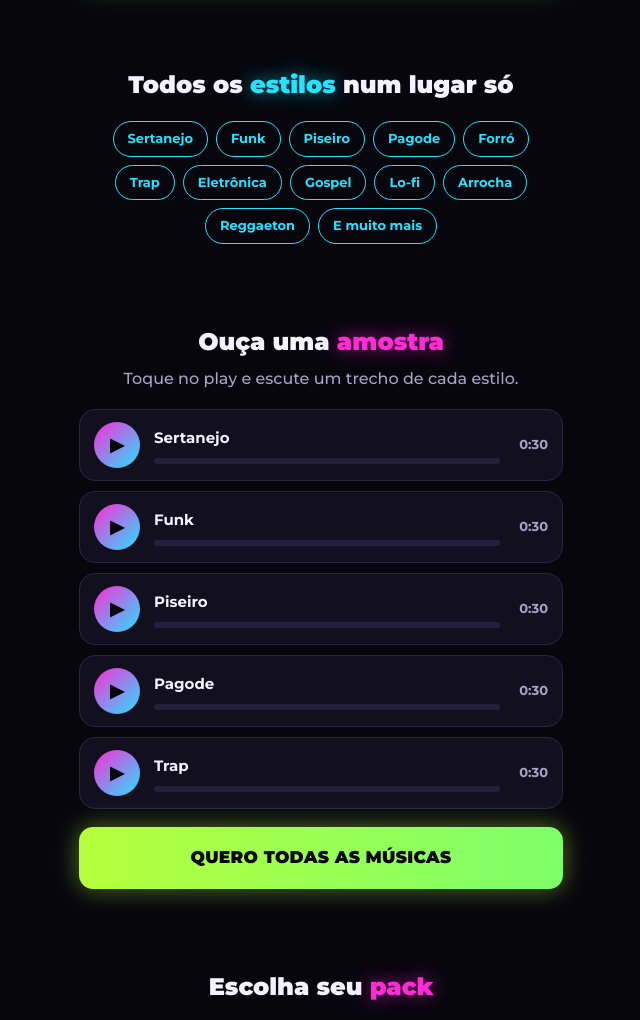
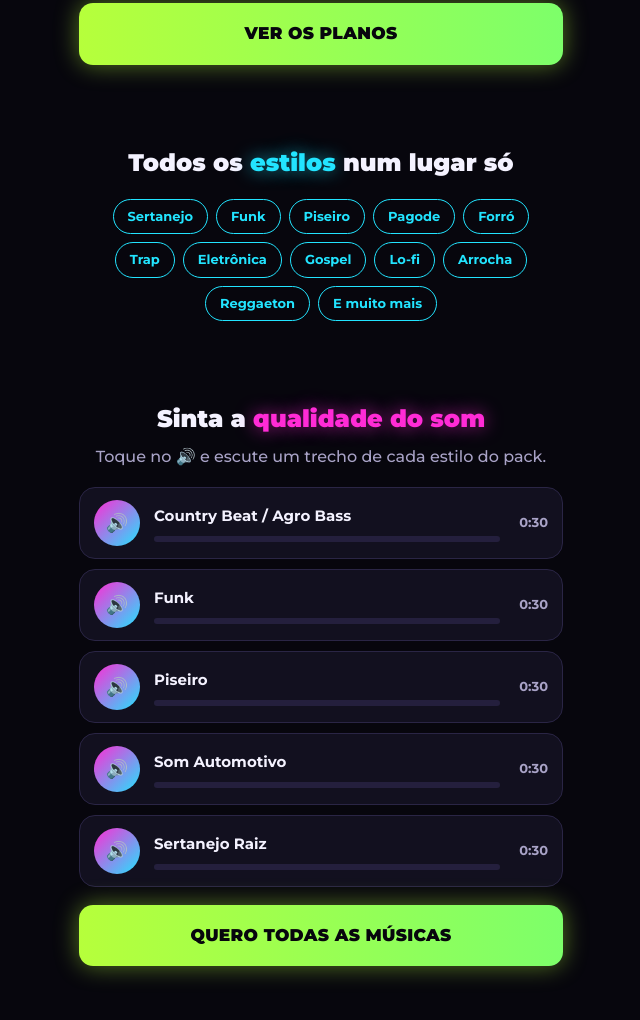
Before and after one commit to ytitan842-lab/melhorpackdobrasil, a plain HTML site: page index.html in a window 1280 px wide. Shown: the part 1261-2281 px from the top of the page, without its empty margins (319-959 px from the left). Drawn offline with Linux system fonts and the light colour scheme.

Commit message:
Add files via upload

```diff
--- a/index.html
+++ b/index.html
@@ -6,6 +6,7 @@
 <title>O Melhor Pack do Brasil · +5.000 Músicas</title>
 <link href="https://fonts.googleapis.com/css2?family=Montserrat:wght@500;700;800;900&display=swap" rel="stylesheet">
 <style>
+  html{scroll-behavior:smooth}
   :root{
     --bg:#07060d; --card:#12101f; --line:#2a2545;
     --neon:#ff2bd6; --neon2:#22e4ff; --lime:#b6ff3b;
@@ -112,6 +113,7 @@
     <!-- VÍDEO DO TOPO: gravação de tela mostrando todas as pastas e arquivos (video-arquivos.mp4). Enquanto não tiver o vídeo, aparece a foto hero.jpg -->
     <video class="img" src="video-arquivos.mp4" poster="hero.jpg" autoplay muted loop playsinline preload="metadata"></video>
     <a class="btn" href="#planos">QUERO MEU PACK AGORA</a>
+    <a class="btn ghost" href="#amostras" style="margin-top:12px">🔊 OUVIR AMOSTRAS</a>
     <div class="badges"><span>🔒 Pagamento seguro</span><span>⚡ Acesso imediato</span><span>♾️ Vitalício</span></div>
   </div>
 </section>
@@ -146,15 +148,15 @@
 </section>
 
 <!-- 3.5 AMOSTRAS (troque os arquivos amostra1.mp3 ... amostra5.mp3 por trechos do seu pack) -->
-<section>
+<section id="amostras">
   <div class="wrap">
-    <h2>Ouça uma <span class="glow">amostra</span></h2>
-    <p class="sub" style="margin:-10px 0 18px">Toque no play e escute um trecho de cada estilo.</p>
-    <div class="track" data-src="amostra1.mp3"><button class="play" aria-label="Tocar">▶</button><div class="tinfo"><b>Sertanejo</b><div class="bar"><i></i></div></div><span class="tt">0:30</span></div>
-    <div class="track" data-src="amostra2.mp3"><button class="play" aria-label="Tocar">▶</button><div class="tinfo"><b>Funk</b><div class="bar"><i></i></div></div><span class="tt">0:30</span></div>
-    <div class="track" data-src="amostra3.mp3"><button class="play" aria-label="Tocar">▶</button><div class="tinfo"><b>Piseiro</b><div class="bar"><i></i></div></div><span class="tt">0:30</span></div>
-    <div class="track" data-src="amostra4.mp3"><button class="play" aria-label="Tocar">▶</button><div class="tinfo"><b>Pagode</b><div class="bar"><i></i></div></div><span class="tt">0:30</span></div>
-    <div class="track" data-src="amostra5.mp3"><button class="play" aria-label="Tocar">▶</button><div class="tinfo"><b>Trap</b><div class="bar"><i></i></div></div><span class="tt">0:30</span></div>
+    <h2>Sinta a <span class="glow">qualidade do som</span></h2>
+    <p class="sub" style="margin:-10px 0 18px">Toque no 🔊 e escute um trecho de cada estilo do pack.</p>
+    <div class="track" data-src="amostra1.mp3"><button class="play" aria-label="Tocar">🔊</button><div class="tinfo"><b>Country Beat / Agro Bass</b><div class="bar"><i></i></div></div><span class="tt">0:30</span></div>
+    <div class="track" data-src="amostra2.mp3"><button class="play" aria-label="Tocar">🔊</button><div class="tinfo"><b>Funk</b><div class="bar"><i></i></div></div><span class="tt">0:30</span></div>
+    <div class="track" data-src="amostra3.mp3"><button class="play" aria-label="Tocar">🔊</button><div class="tinfo"><b>Piseiro</b><div class="bar"><i></i></div></div><span class="tt">0:30</span></div>
+    <div class="track" data-src="amostra4.mp3"><button class="play" aria-label="Tocar">🔊</button><div class="tinfo"><b>Som Automotivo</b><div class="bar"><i></i></div></div><span class="tt">0:30</span></div>
+    <div class="track" data-src="amostra5.mp3"><button class="play" aria-label="Tocar">🔊</button><div class="tinfo"><b>Sertanejo Raiz</b><div class="bar"><i></i></div></div><span class="tt">0:30</span></div>
     <a class="btn" href="#planos">QUERO TODAS AS MÚSICAS</a>
   </div>
 </section>
@@ -269,7 +271,7 @@
       if(!atual) return;
       audio.pause();
       atual.classList.remove('on');
-      atual.querySelector('.play').textContent='▶';
+      atual.querySelector('.play').textContent='🔊';
       atual.querySelector('.bar i').style.width='0';
       atual.querySelector('.tt').textContent=fmt(LIMITE);
       atual=null;
```
